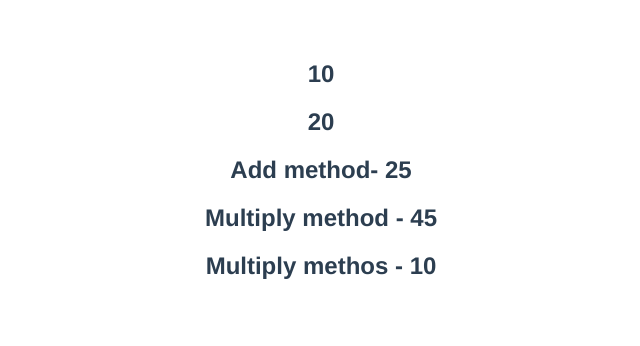
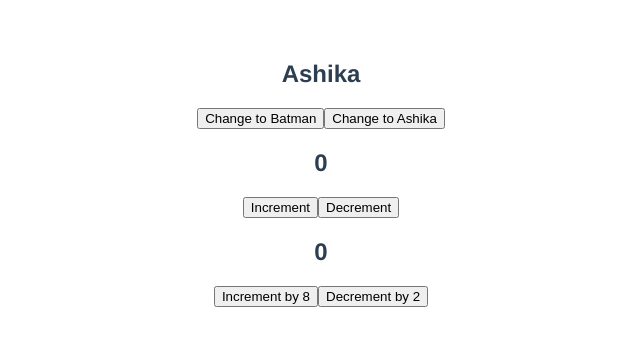
Before and after one commit to AshikaSth/Vue-Tutorial, a Vue app: page / in a window 1280 px wide. Shown: the top 346 px of the page, without its empty margins (319-959 px from the left). Built offline with nearby package versions, Linux system fonts and the light colour scheme.

Commit message:
event handling

```diff
--- a/src/App.vue
+++ b/src/App.vue
@@ -1,28 +1,41 @@
 <template>
-<h2>{{ 2+3+5 }}</h2>
-<h2>{{ 5+10+5 }}</h2>
-<h2>Add method- {{ add(5,10,10) }}</h2>
-<h2>Multiply method - {{ multiply(9) }}</h2>
-<h2>Multiply methos - {{ multiply(baseValue) }}</h2>
+<h2>{{name}}</h2>
+<div>
+  <button v-on:mouseover="name = 'Batman'">Change to Batman</button>
+  <button v-on:mouseover="changeName($event), increment(8, $event)">Change to Ashika</button>
+
+</div>
+<h2>{{ count }}</h2>
+<button v-on:click="count += 1"> Increment </button>
+<button v-on:click="count -= 1">Decrement</button>
+<h2>{{ counts }}</h2>
+<button @click="increment(8, $event)"> Increment by 8</button>
+<button @click="decrement(2)">Decrement by 2</button>
 </template>
-
 <script>
 
 export default {
   name: 'App',
   data() {
     return{
-      baseMultiplier: 5,
-      baseValue: 2
+      name: "Ashika",
+      count: 0,
+      counts:0,
     }
 
   },
   methods:{
-    add(a,b,c){
-      return a+b+c
+    increment(num, event){
+      this.counts+=num
+      console.log('Event', event)
+
     },
-    multiply(num){
-      return num * this.baseMultiplier
+    decrement(num){
+      this.counts-=num
+    },
+    changeName(event){
+      this.name='Ashika'
+      console.log('Event', event)
     }
   }
 };
```
